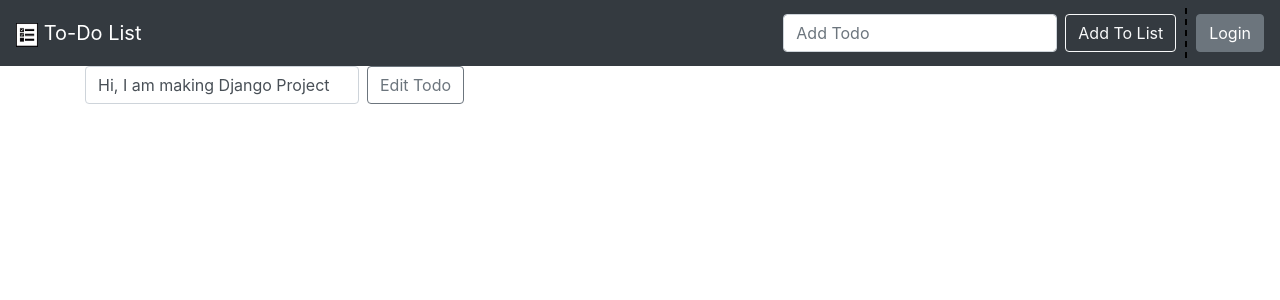
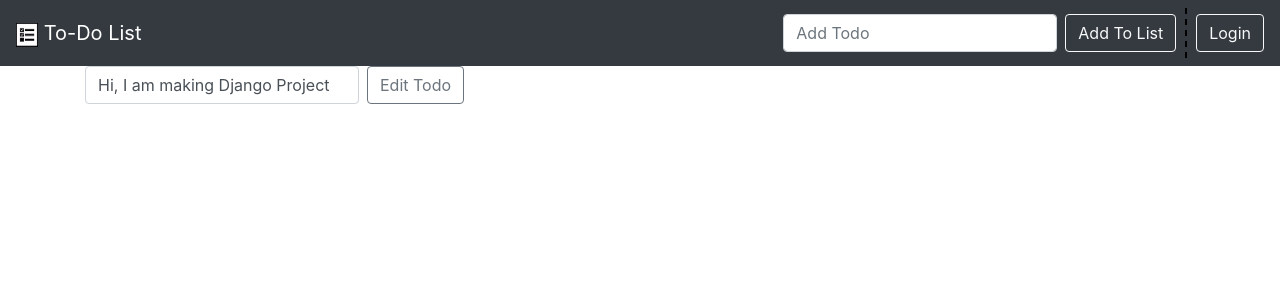
Before and after one commit to Dhiraj-01/To-Do-List, a Django app: page /edit/13 in a window 1280 px wide. Shown: the top 300 px of the page. Run offline with Django 3.2, Linux system fonts and the light colour scheme; data comes from the database, SQL or seed files in the repository; some libraries are stand-ins or nearby versions.

Commit message:
To-Do List

```diff
--- a/todo/todo_list/templates/base.html
+++ b/todo/todo_list/templates/base.html
@@ -36,7 +36,7 @@
         </style>
         <div class="vl"></div>
         &nbsp;&nbsp;
-        <a class="btn btn-secondary" href="{% url 'login' %}">Login</a>
+        <a class="btn btn-outline-light my-2 my-sm-0" href="{% url 'login' %}">Login</a>
       </form>
     </div>
   </nav>
```
